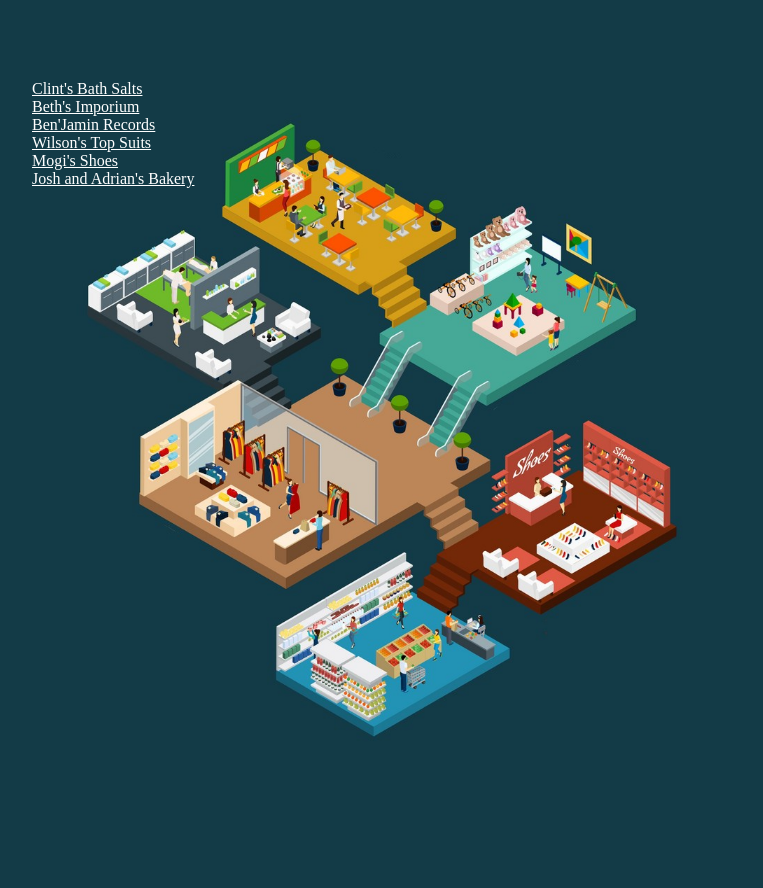
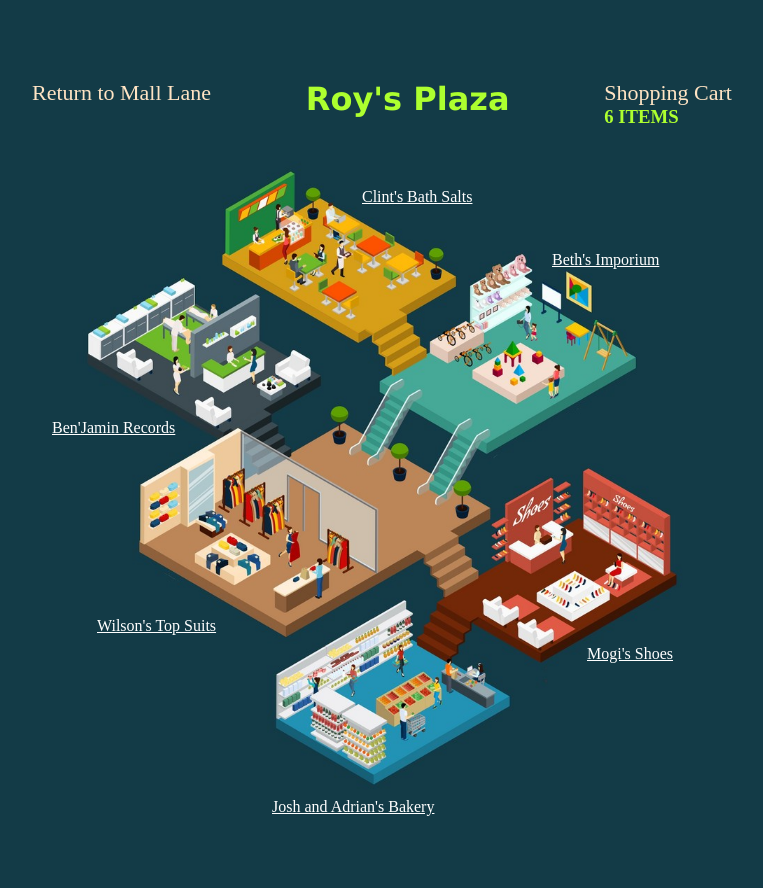
Before and after one commit to ryanmarean/instamall, a Django app: template instamall/templates/show_mall.html in a window 1280 px wide. Shown: the whole page, without its empty margins (258-1021 px from the left). Before the commit the page ends 737 px from the top, so only its background shows below. Run offline with Django 3.2, Linux system fonts and the light colour scheme; the template is opened without the code that fills it, so the values that code supplies are empty.

Commit message:
graphically oriented show_mall page

```diff
--- a/instamall/static/show_mall.css
+++ b/instamall/static/show_mall.css
@@ -7,8 +7,31 @@
     padding-top: 80px;
     background-color: rgb(19,59,71);
 }
+
+.header{
+    display: flex;
+    justify-content: space-between;
+    width: 700px;
+    margin: auto;
+}
+
+.header a{
+    font-size: 22px;
+    text-decoration: none;
+    color: bisque;
+}
+
+.header h1{
+    color: greenyellow;
+    font-family: Verdana, Geneva, Tahoma, sans-serif;
+}
+
+.header h3{
+    color: greenyellow;
+}
+
 .wrapper{
-    height: 800px;
+    height: 760px;
     width: 700px;
     background-repeat: no-repeat;
     background-size: contain;
@@ -21,25 +44,36 @@
 
 .clint{
     display: inline-block;
-
+    margin-top: 60px;
+    margin-left: 330px;
 }
 
 .beth{
     display: inline-block;
+    margin-top: 45px;
+    margin-left: 520px;
 }
 
 .ben{
     display: inline-block;
+    margin-top: 150px;
+    margin-left: 20px;
 }
 
 .wilson{
     display: inline-block;
+    margin-top: 180px;
+    margin-left: 65px;
 }
 
 .mogi{
     display: inline-block;
+    margin-top: 10px;
+    margin-left: 555px;
 }
 
 .josh{
     display: inline-block;
+    margin-top: 135px;
+    margin-left: 240px;
 }
--- a/instamall/templates/show_mall.html
+++ b/instamall/templates/show_mall.html
@@ -9,6 +9,14 @@
 </head>
 <body>
     <div class="background">
+        <div class="header">
+            <a href="">Return to Mall Lane</a>
+            <h1>Roy's Plaza</h1>
+            <div class="cart_info">
+                <a href="">Shopping Cart</a>
+                <h3>6 ITEMS</h3>
+            </div>
+        </div>
     <div class="wrapper" style= "background-image: url('{% static "virtual_mall_inside.jpg" %}');">
         <div class="clint"><a href="/mall/2/2">Clint's Bath Salts</a></div>
         <br>
```
Also changed, not shown: instamall/views.py (+5 -5 lines).
